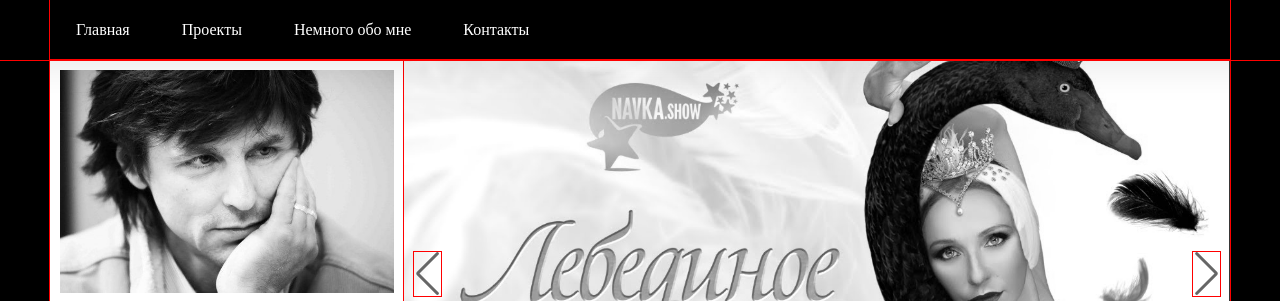
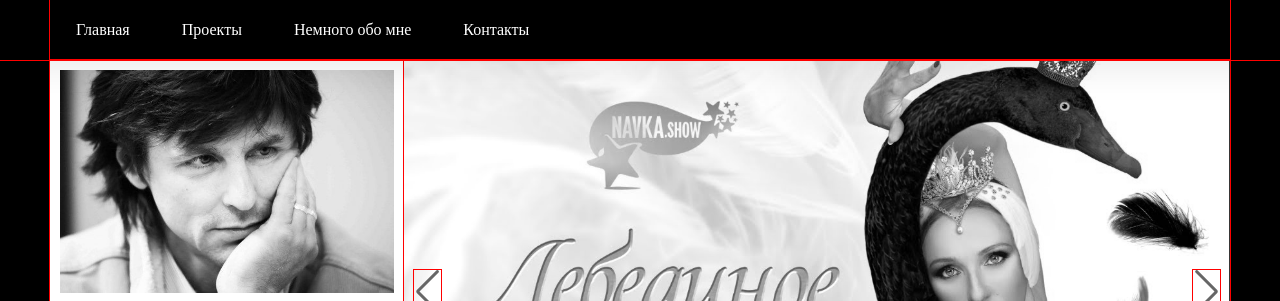
Before and after one commit to AndreyFedyukin/orshulyak, a plain HTML site: page index.html in a window 1280 px wide. Shown: the top 301 px of the page. Drawn offline with nearby package versions, Linux system fonts and the light colour scheme.

Commit message:
Подключение normalize.css

```diff
--- a/index.html
+++ b/index.html
@@ -6,7 +6,7 @@
 	<meta http-equiv="X-UA-Compatible" content="IE=edge">
 	<meta name="viewport" content="width=device-width, initial-scale=1.0">
 	<title>Игорь Оршуляк</title>
-	<!-- <link rel="stylesheet" href="css/normalize.css"> -->
+	<link rel="stylesheet" href="css/normalize.css">
 	<link rel="stylesheet" href="css/style.css">
 
 	<link rel="stylesheet" href="https://unpkg.com/swiper@7/swiper-bundle.min.css" />
```
